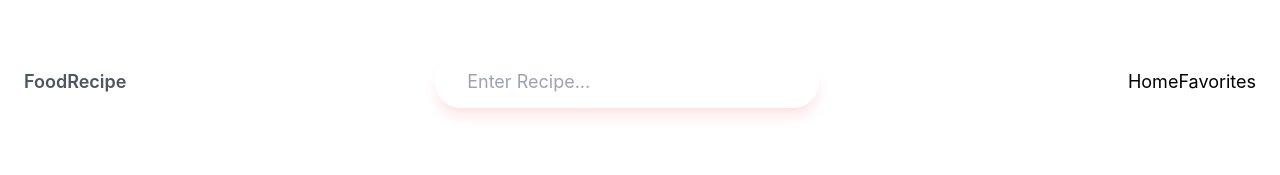
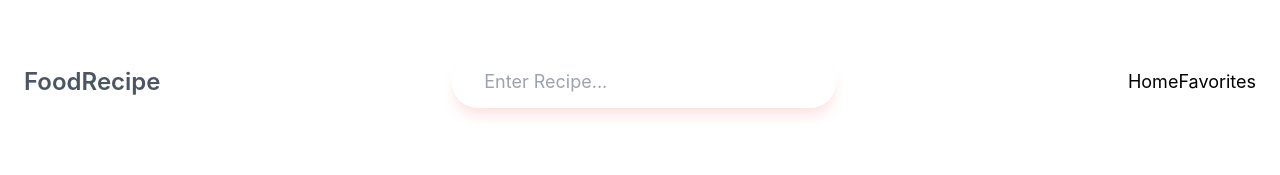
Before and after one commit to Valerian-Touzard/food_recipe, a React (Create React App) app: page / in a window 1280 px wide. Shown: the top 175 px of the page. Built offline with nearby package versions, Linux system fonts and the light colour scheme.

Commit message:
feat: Ajout de l'affichage de la liste des recettes

```diff
--- a/src/components/navbar/index.tsx
+++ b/src/components/navbar/index.tsx
@@ -7,8 +7,8 @@
   const {searchParam, setSearchParam, handleSubmit} = useGlobalState();
 
   return (
-    <nav className="flex justify-between items-center py-8 container mx-auto flex-col lg:flex-row gap-5 lg:gap-0">
-      <h2 className="text-2x1 font-semibold">
+    <nav className="flex justify-between items-center py-8 container mx-auto flex-col lg:flex-row gap-5 lg:gap-5">
+      <h2 className="text-2xl font-semibold">
         <NavLink
           to={"/"}
         >
--- a/src/components/recipe-item/index.tsx
+++ b/src/components/recipe-item/index.tsx
@@ -1,5 +1,6 @@
 import React from 'react'
 import { RecipeType } from '../../context'
+import { Link } from 'react-router-dom'
 
 type Props = {
   recipe : RecipeType
@@ -7,7 +8,16 @@
 
 const RecipeItem = ({recipe}: Props) => {
   return (
-    <div>RecipeItem</div>
+    <div className='flex flex-col w-80 overflow-hidden p-5 bg-white/75 shadow-xl gap-5 border-2 rounded-2xl border-white'>
+      <div className='h-40 flex justify-center overflow-hidden items-center rounded-xl'>
+        <img src={recipe.image_url} alt={recipe.title} className='block w-full' />
+      </div>
+      <div>
+        <span className='text-sm text-cyan-700 font-medium'>{recipe.publisher}</span>
+        <h3 className='font-bold text-2xl truncate text-black'>{recipe.title}</h3>
+        <Link to={`/recipes/${recipe.id}`} className='text-sm p-3 mt-5 px-8 rounded-lg uppercase font-medium tracking-wider inline-block shadow-md bg-black text-white'>Recipe Details</Link>
+      </div>
+    </div>
   )
 }
 
--- a/src/pages/home/index.tsx
+++ b/src/pages/home/index.tsx
@@ -13,7 +13,7 @@
     <div className="py-8 container mx-auto flex flex-wrap justify-center gap-10">
       {
         recipeList && recipeList.length > 0 ?
-        recipeList.map(recipe => <RecipeItem recipe={recipe} />)
+        recipeList.map(recipe => <RecipeItem key={recipe.id} recipe={recipe} />)
         :
         <div><p className="lg:text-4xl text-xl text-center text-black font-extrabold">Nothing to show. please search something</p></div>
       }
```
